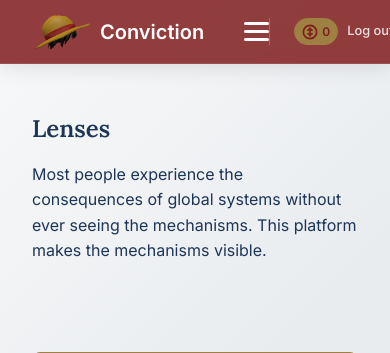
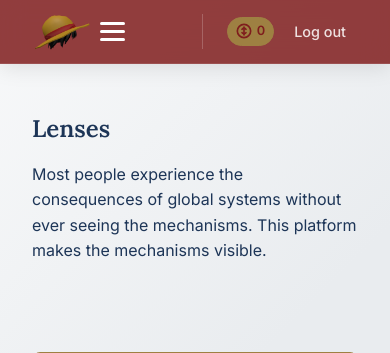
Before and after one commit to Karlo-I/conviction, a Flask app: page / in a window 390 px wide. Shown: the top 353 px of the page. Run offline with Flask 3, Linux system fonts and the light colour scheme; the visitor is signed in with stand-in values (Sample User, id 1); data that the repository does not hold is empty; some libraries are stand-ins or nearby versions.

Commit message:
updated mobile media screen layout

```diff
--- a/static/css/styles.css
+++ b/static/css/styles.css
@@ -735,6 +735,16 @@ main {
 }
 
 @media screen and (max-width: 900px) {
+    /* Bring Logo and Hamburger closer together */
+    .nav-left-group {
+        gap: 0.5rem !important;
+    }
+
+    /* Hide the text "Conviction" on mobile */
+    .logo-text {
+        display: none;
+    }
+
     .hamburger {
         display: flex;
     }
@@ -777,9 +787,7 @@ main {
 
     .user-menu {
         flex-wrap: nowrap !important;
-        justify-content: flex-end;
-        gap: 0.2rem !important; /* Reduced gap to save space */
-        align-items: center;
+        gap: 0.5rem !important;
     }
 
     .username-display {
@@ -787,14 +795,13 @@ main {
     }
 
     .token-badge {
-        padding: 0.2rem 0.4rem !important; /* Tighter padding */
-        font-size: 0.75rem !important; /* Smaller text */
+        padding: 0.2rem 0.5rem !important;
+        font-size: 0.8rem !important;
     }
 
     .user-menu a {
-        font-size: 0.8rem !important; /* Smaller text */
-        padding: 0.2rem 0.4rem !important;
-        white-space: nowrap; /* KEY FIX: Prevents "Log" and "out" from stacking */
+        font-size: 0.9rem !important;
+        white-space: nowrap; /* Keeps "Log out" on one line */
     }
 
 }
--- a/templates/layout.html
+++ b/templates/layout.html
@@ -23,7 +23,7 @@
             <div class="nav-left-group">
                 <a href="{{ url_for('main.index') }}" class="logo">
                     <img src="{{ url_for('static', filename='images/Luffy-Straw-Hat1.png') }}" alt="Conviction logo" class="logo-img">
-                     Conviction
+                     <span class="logo-text">Conviction</span>
                 </a>
 
                 <!-- Hamburger Menu Button -->
```
